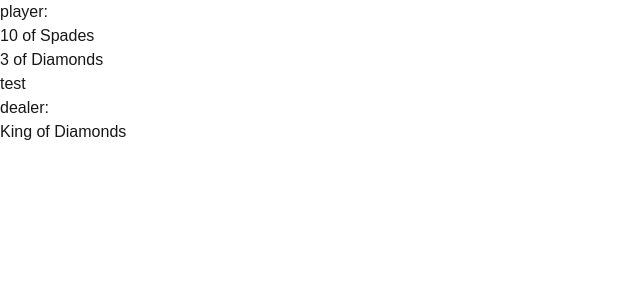
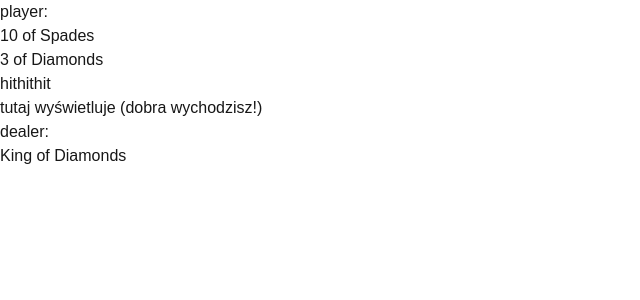
Before and after one commit to constFormek/czarnyjacek, a Next.js app: page / in a window 1280 px wide. Shown: the top 300 px of the page, without its empty margins (0-640 px from the left). Built offline with nearby package versions, Linux system fonts and the light colour scheme.

Commit message:
cipeczka

```diff
--- a/components/Dealer.tsx
+++ b/components/Dealer.tsx
@@ -1,11 +1,12 @@
 "use client";
-import { hit } from '@/lib/actions'
+
 import { translateCard } from '@/lib/GameLogic';
 
 export default function Dealer({ dealerCards }: { dealerCards: number[] }) {
   return (
     <>
       <div>
+        tutaj wyświetluje (dobra wychodzisz!)
         <p>dealer:</p>
         {dealerCards.map((card, i) => (
           <p key={i}>{translateCard(card)}</p>
--- a/components/Player.tsx
+++ b/components/Player.tsx
@@ -1,8 +1,9 @@
 "use client";
-import { hit } from '@/lib/actions'
-import { translateCard } from '@/lib/GameLogic';
+import { doubleAction, hitAction, standAction } from "@/lib/actions";
+import { translateCard, currPlayer } from "@/lib/GameLogic";
 
 export default function Player({ playerCards }: { playerCards: number[] }) {
+
   return (
     <>
       <div>
@@ -11,10 +12,31 @@ export default function Player({ playerCards }: { playerCards: number[] }) {
           <p key={i}>{translateCard(card)}</p>
         ))}
       </div>
-      <button onClick={async () => {
-        const repepe = await hit(2);
-        console.log(repepe)
-      }}>test</button>
+
+      { currPlayer == 0 && (
+         <>
+          <button onClick={async () => {
+            const hi1t = await hitAction();
+            console.log(hi1t);
+            }}>
+              hit
+          </button>
+
+          <button onClick={async () => {
+            const hi1t = await doubleAction();
+            console.log(hi1t);
+            }}>
+              hit
+          </button>
+
+          <button onClick={async () => {
+            const hi1t = await standAction();
+            console.log(hi1t);
+            }}>
+              hit
+          </button>
+         </>
+      )}
     </>
   );
 }
--- a/lib/GameLogic.ts
+++ b/lib/GameLogic.ts
@@ -1,9 +1,11 @@
+
 
 const gameShoe: number[] = [];
 const deckCount: number = 6;
 let shoeCut: number = 0;
 
 let hiddenCard: number = 0;
+export let currPlayer = 0;
 
 export let tableCards: number[][] = [[], []]; // index -1 = dealer
 let playerDecisions: number[] = []
@@ -63,7 +65,24 @@ const startRound = () => {
         }
     }
 
+    currPlayer = 0;
 
 }
 
+export function hit() {
+  dealCard(currPlayer);
+}
+
+export function stand() {
+  currPlayer++;
+}
+
+
+export function double() {
+  dealCard(currPlayer);
+  currPlayer++;
+}
+
+
+
 initGame();
--- a/lib/actions.ts
+++ b/lib/actions.ts
@@ -1,7 +1,23 @@
-"use server"
+"use server";
+
 import { revalidatePath } from "next/cache";
+import { double, hit, stand } from "./GameLogic";
 
-export async function hit(card: number) {
+export async function hitAction() {
   "use server";
+  hit();
   revalidatePath("/");
 }
+
+export async function standAction() {
+  "use server";
+  stand();
+  revalidatePath("/");
+}
+
+
+export async function doubleAction() {
+  "use server";
+  double();
+  revalidatePath("/");
+}
```
